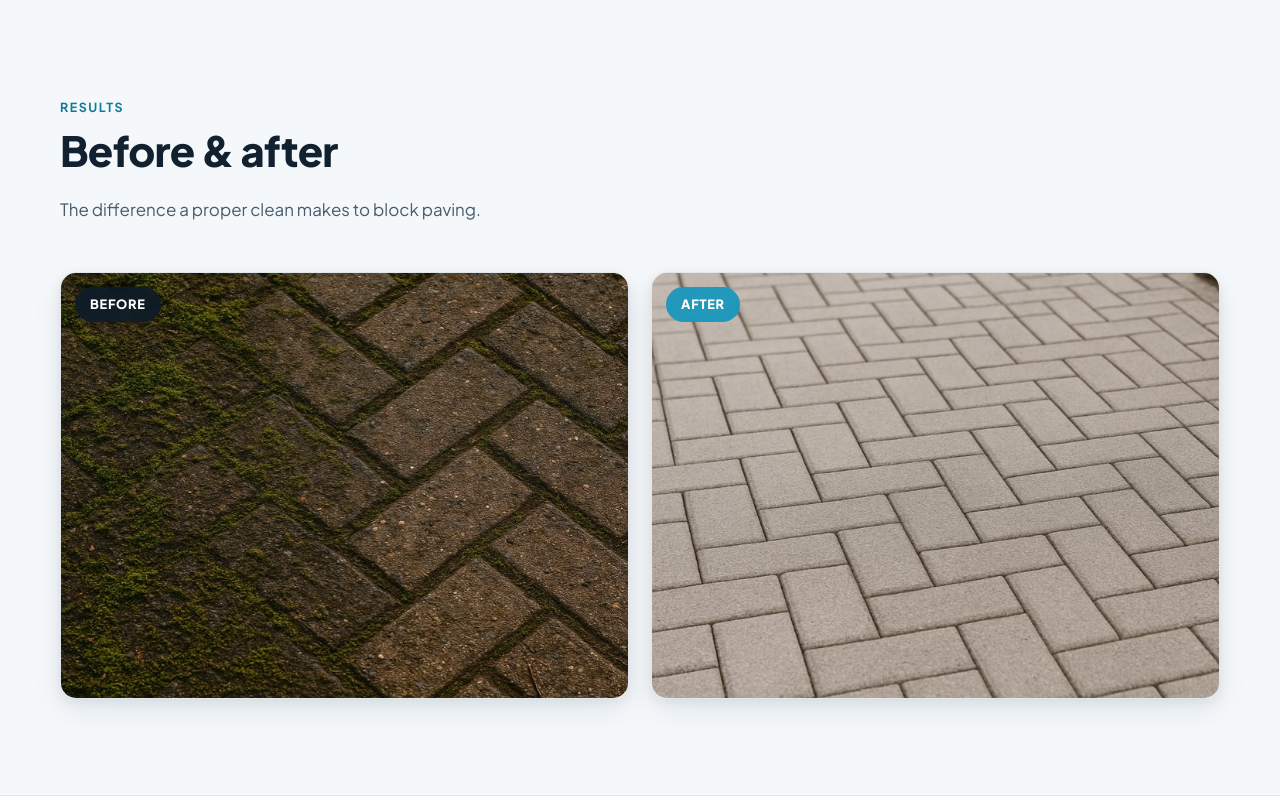
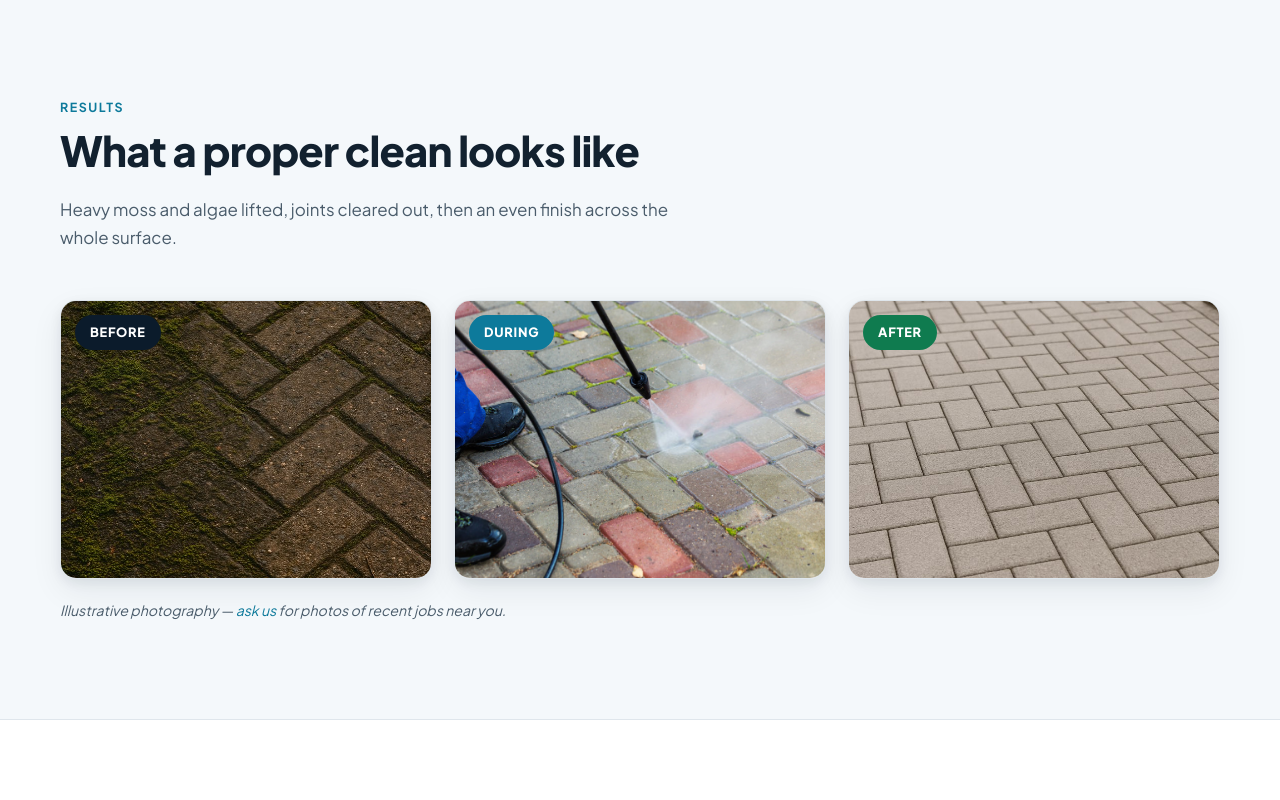
Before and after one commit to YM-MMV/JetForceWashing-website, a plain HTML site: page index.html in a window 1280 px wide. Shown: the part 1460-2260 px from the top of the page. Drawn offline with Linux system fonts and the light colour scheme.

Commit message:
Replace photos with better licensed stock and a three-stage results gallery
The before/after pair was two unrelated driveways, and the "after" shot was
flat. Swapped in Creative Commons photos that actually show the work.

- Hero is now a cleaned block-paving patio (CC BY 2.0, Stevie Rocco).
- Results section becomes Before / During / After, with a new mid-clean
  action shot of a lance clearing moss from block paving joints
  (CC BY-SA 4.0, Cvcuk). Three stages tell the story better than two
  photos of different driveways implying a single job.
- Section retitled "What a proper clean looks like" and carries an
  "illustrative photography" note, so nothing claims to be a JetForce job
  until real job photos replace these.
- Required CC attribution added to the footer.
- Stage badges made solid rather than translucent: white on the old
  rgba(21,150,189,.92) "After" badge was 3.4:1, and the translucent
  "During" badge dropped to 4.5:1 over a light photo. Now navy / teal /
  green at 17.4:1, 4.9:1 and 5.3:1.
- Open Graph and Twitter preview images repointed to the new hero.

Both photos are licensed for commercial use. Images total 908KB.

```diff
--- a/index.html
+++ b/index.html
@@ -19,12 +19,12 @@
 <meta property="og:title" content="JetForce Washing | Driveway &amp; Patio Cleaning in West London">
 <meta property="og:description" content="Professional pressure washing across West London. Driveways, patios, walls and fencing cleaned, plus resanding and sealing. Free, no-obligation quotes.">
 <meta property="og:url" content="https://www.jetforcewashing.com/">
-<meta property="og:image" content="https://www.jetforcewashing.com/assets/after.jpg">
+<meta property="og:image" content="https://www.jetforcewashing.com/assets/hero.jpg">
 <meta property="og:locale" content="en_GB">
 <meta name="twitter:card" content="summary_large_image">
 <meta name="twitter:title" content="JetForce Washing | Driveway &amp; Patio Cleaning in West London">
 <meta name="twitter:description" content="Professional pressure washing across West London. Free, no-obligation quotes.">
-<meta name="twitter:image" content="https://www.jetforcewashing.com/assets/after.jpg">
+<meta name="twitter:image" content="https://www.jetforcewashing.com/assets/hero.jpg">
 
 <!-- Icons -->
 <link rel="icon" href="/favicon.ico" sizes="any">
@@ -108,8 +108,8 @@
 
       <div class="hero-media">
         <figure class="hero-shot">
-          <img src="assets/after.jpg" alt="Block paving driveway after professional pressure washing" width="733" height="1100" loading="eager" fetchpriority="high">
-          <figcaption>Block paving, cleaned and resanded</figcaption>
+          <img src="assets/hero.jpg" alt="Block paving patio with a circular feature, clean after pressure washing" width="1024" height="765" loading="eager" fetchpriority="high">
+          <figcaption>Block paving brought back to a clean, even finish</figcaption>
         </figure>
       </div>
     </div>
@@ -168,25 +168,39 @@
     <div class="wrap">
       <header class="section-head reveal">
         <p class="kicker">Results</p>
-        <h2>Before &amp; after</h2>
-        <p class="section-lede">The difference a proper clean makes to block paving.</p>
+        <h2>What a proper clean looks like</h2>
+        <p class="section-lede">
+          Heavy moss and algae lifted, joints cleared out, then an even finish
+          across the whole surface.
+        </p>
       </header>
 
       <!--
-        NOTE FOR JETFORCE: swap these two files for photos of one of your own jobs —
-        same driveway, same angle, taken before and after. Just replace
-        assets/before.jpg and assets/after.jpg; the layout crops them automatically.
+        NOTE FOR JETFORCE: these are stock photos standing in until you have your
+        own. Replace assets/before.jpg, assets/in-progress.jpg and assets/after.jpg
+        with shots of one of your own jobs — ideally the same driveway before,
+        during and after. The layout crops to 4:3 automatically, so any reasonably
+        sized photo drops straight in. Once they're your own photos, delete the
+        "Illustrative photography" note below and the credits line in the footer.
       -->
       <div class="ba reveal">
         <figure class="ba-item">
           <span class="ba-tag ba-tag-before">Before</span>
-          <img src="assets/before.jpg" alt="Block paving covered in moss and algae before cleaning" width="733" height="1100" loading="lazy">
+          <img src="assets/before.jpg" alt="Block paving covered in thick moss and algae" width="733" height="1100" loading="lazy">
+        </figure>
+        <figure class="ba-item">
+          <span class="ba-tag ba-tag-during">During</span>
+          <img src="assets/in-progress.jpg" alt="A pressure washer lance clearing moss from the joints of block paving" width="1000" height="667" loading="lazy">
         </figure>
         <figure class="ba-item">
           <span class="ba-tag ba-tag-after">After</span>
-          <img src="assets/after.jpg" alt="The same style of block paving clean and clear after pressure washing" width="733" height="1100" loading="lazy">
+          <img src="assets/after.jpg" alt="Block paving clean and clear after pressure washing" width="733" height="1100" loading="lazy">
         </figure>
       </div>
+
+      <p class="ba-note reveal">
+        Illustrative photography — <a href="#quote">ask us</a> for photos of recent jobs near you.
+      </p>
     </div>
   </section>
 
@@ -437,6 +451,15 @@
 
   <div class="wrap footer-bottom">
     <p>&copy; <span id="year">2026</span> JetForce Washing. All rights reserved.</p>
+    <!-- Required attribution for the Creative Commons stock photos. Remove this
+         line once every photo on the site is JetForce's own work. -->
+    <p class="credits">
+      Stock photography:
+      &ldquo;Pressure Washed Patio&rdquo; by Stevie Rocco
+      (<a href="https://creativecommons.org/licenses/by/2.0/" rel="license nofollow noopener">CC&nbsp;BY&nbsp;2.0</a>);
+      &ldquo;Driveway Cleaning&rdquo; by Cvcuk
+      (<a href="https://creativecommons.org/licenses/by-sa/4.0/" rel="license nofollow noopener">CC&nbsp;BY-SA&nbsp;4.0</a>).
+    </p>
   </div>
 </footer>
 
--- a/styles.css
+++ b/styles.css
@@ -349,7 +349,7 @@ a:hover { color: var(--brand); }
 }
 
 /* ------------------------------------------------------ Before / after -- */
-.ba { display: grid; grid-template-columns: 1fr 1fr; gap: 22px; }
+.ba { display: grid; grid-template-columns: repeat(3, 1fr); gap: 22px; }
 .ba-item {
   position: relative;
   margin: 0;
@@ -373,8 +373,18 @@ a:hover { color: var(--brand); }
   color: #fff;
   backdrop-filter: blur(6px);
 }
-.ba-tag-before { background: rgba(11, 27, 43, .82); }
-.ba-tag-after  { background: rgba(21, 150, 189, .92); }
+/* Solid, not translucent: white label text has to clear AA regardless of
+   whatever part of the photo happens to sit behind the badge. */
+.ba-tag-before { background: var(--navy); }
+.ba-tag-during { background: var(--brand-deep); }
+.ba-tag-after  { background: #0f7b4f; }
+
+.ba-note {
+  margin: 20px 0 0;
+  font-size: .88rem;
+  color: var(--body);
+  font-style: italic;
+}
 
 /* ------------------------------------------------------------- Process -- */
 .steps {
@@ -626,6 +636,7 @@ a:hover { color: var(--brand); }
   font-size: .87rem;
 }
 .footer-bottom p { margin: 0; }
+.footer-bottom .credits { margin-top: 8px; font-size: .78rem; opacity: .72; }
 
 /* ------------------------------------------------------- Mobile callbar -- */
 .callbar {
@@ -696,6 +707,7 @@ a:hover { color: var(--brand); }
   .quote-inner { grid-template-columns: 1fr; gap: 36px; }
 
   .grid-3 { grid-template-columns: 1fr; }
+  .ba     { grid-template-columns: 1fr; }
 
   .callbar { display: flex; }
   body { padding-bottom: 78px; }
@@ -707,7 +719,6 @@ a:hover { color: var(--brand); }
 
   .grid-4 { grid-template-columns: 1fr; }
   .steps  { grid-template-columns: 1fr; gap: 26px; }
-  .ba     { grid-template-columns: 1fr; }
   .field-row { grid-template-columns: 1fr; gap: 0; }
   .areas-list { grid-template-columns: 1fr 1fr; }
   .footer-grid { grid-template-columns: 1fr; }
```
Also changed, not shown: assets/hero.jpg (added), assets/in-progress.jpg (added).
